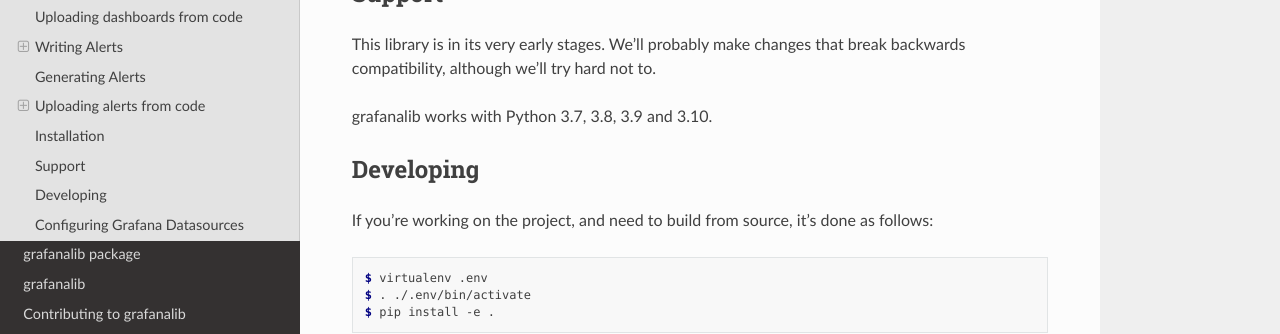
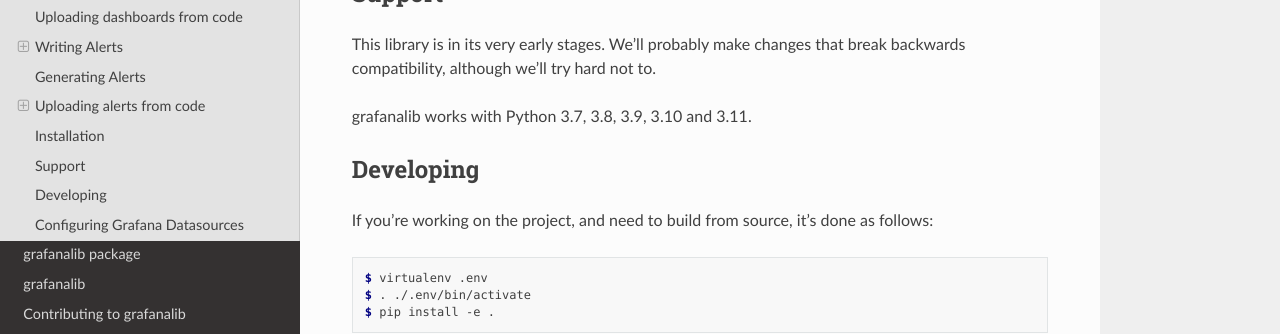
Before and after one commit to Justin121983/grafanalib, a Sphinx documentation site: the page built from docs/getting-started.rst, in a window 1280 px wide and 900 px high, scrolled down 3888 px. Shown: the part 225-559 px from the top of the window. Built offline with Sphinx 7.4.7 and the Read the Docs theme 2.0.0, drawn with Linux system fonts in a browser that asks for light colours.

Commit message:
update to conform and test against all current pythons
Signed-off-by: Daniel Holbach <daniel@weave.works>

```diff
--- a/docs/getting-started.rst
+++ b/docs/getting-started.rst
@@ -188,7 +188,7 @@ Support
 This library is in its very early stages. We'll probably make changes that
 break backwards compatibility, although we'll try hard not to.
 
-grafanalib works with Python 3.7, 3.8, 3.9 and 3.10.
+grafanalib works with Python 3.7, 3.8, 3.9, 3.10 and 3.11.
 
 Developing
 ==========
--- a/setup.py
+++ b/setup.py
@@ -33,10 +33,11 @@ setup(
         'Intended Audience :: Developers',
         'Intended Audience :: System Administrators',
         'License :: OSI Approved :: Apache Software License',
-        'Programming Language :: Python :: 3.6',
         'Programming Language :: Python :: 3.7',
         'Programming Language :: Python :: 3.8',
         'Programming Language :: Python :: 3.9',
+        'Programming Language :: Python :: 3.10',
+        'Programming Language :: Python :: 3.11',
         'Topic :: System :: Monitoring',
     ],
     install_requires=[
```
Also changed, not shown: 1 other file.
